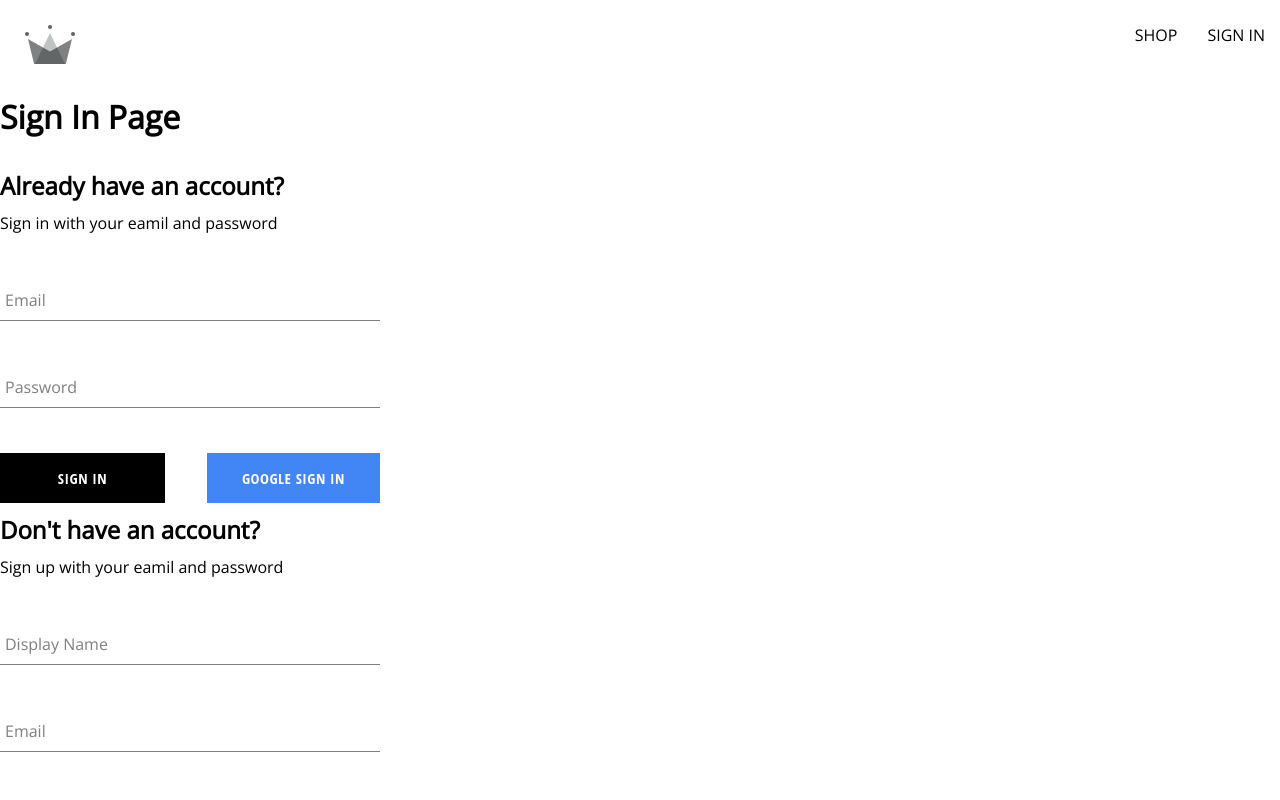
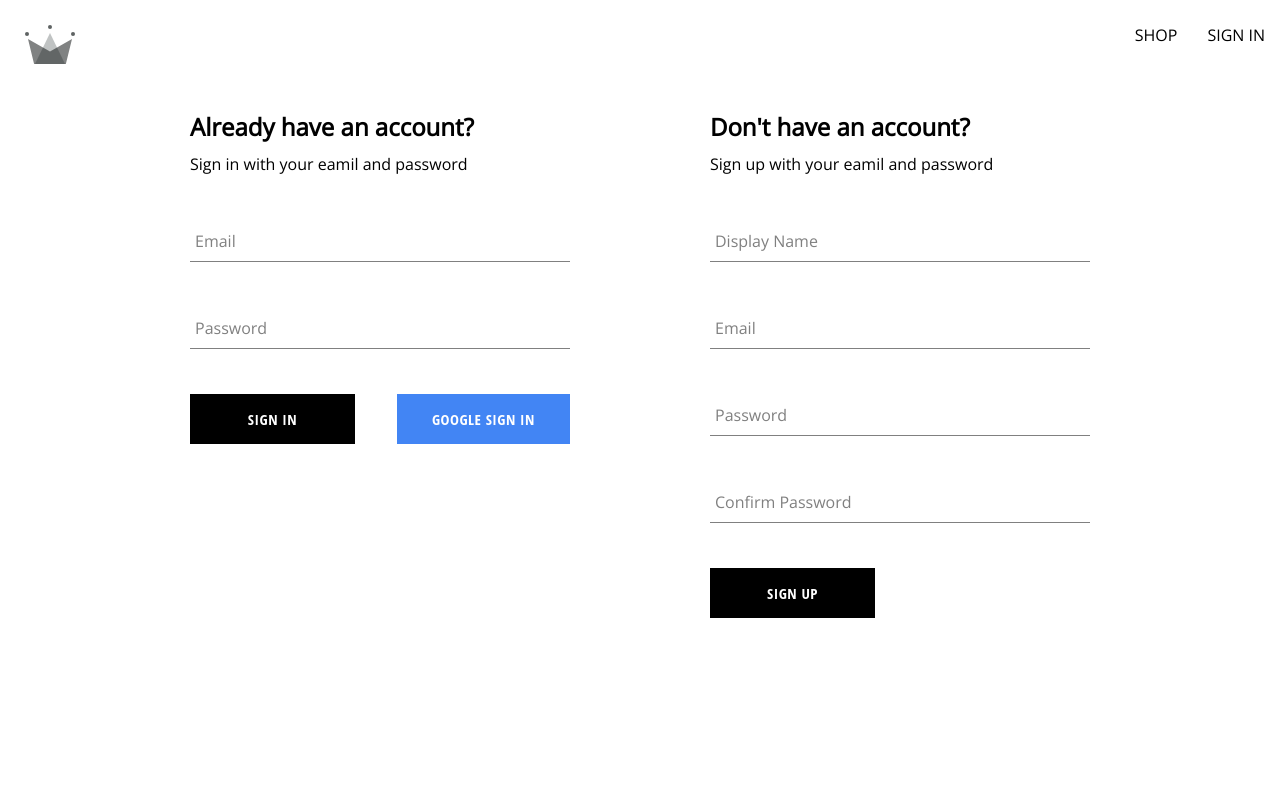
Before and after one commit to julien-muke/eureka, a React (Create React App) app: page /auth in a window 1280 px wide. Shown: the top 800 px of the page. Built offline with nearby package versions, Linux system fonts and the light colour scheme; a web font is replaced by a local one.

Commit message:
Finishing Authentication Page

```diff
--- a/src/components/sign-in-form/sign-in-form.component.jsx
+++ b/src/components/sign-in-form/sign-in-form.component.jsx
@@ -40,7 +40,18 @@
                 );
                 console.log(response);
            resetFormFields();
-        } catch(error) {}
+        } catch(error) {
+            switch(error.code) {
+                case 'auth/wrong-password':
+                    alert('incorrect password for email');
+                    break;
+                case 'auth/user-not-found':
+                    alert('no user associated with this email');
+                    break;
+                default:
+                    console.log(error);
+            }
+        }
     };
 
     const handleChange = (event) => {
@@ -73,7 +84,7 @@
                 />
                 <div className="buttons-container">
                     <Button type="submit">Sign In</Button>
-                    <Button buttonType='google' onClick={signInWithGoogle}>
+                    <Button type='button' buttonType='google' onClick={signInWithGoogle}>
                         Google Sign In
                     </Button>
 
--- a/src/routes/authentication/authentication.component.jsx
+++ b/src/routes/authentication/authentication.component.jsx
@@ -1,16 +1,12 @@
-
-import {
-    signInWithGooglePopup,
-    createUserDocumentFromAuth,
-} from "../../utils/firebase/firebase.utils";
 
 import SignUpForm from "../../components/sign-up-form/sign-uo-form.component";
 import SignInForm from "../../components/sign-in-form/sign-in-form.component";
 
+import './authentication.styles.scss';
+
 const Authentication = () => {
     return (
-        <div>
-            <h1>Sign In Page</h1>
+        <div className="authentication-container">
             <SignInForm />
             <SignUpForm />
         </div>
--- /dev/null
+++ b/src/routes/authentication/authentication.styles.scss
@@ -0,0 +1,6 @@
+.authentication-container {
+   display: flex;
+   width: 900px;
+   justify-content: space-between;
+   margin: 30px auto;
+}
```
